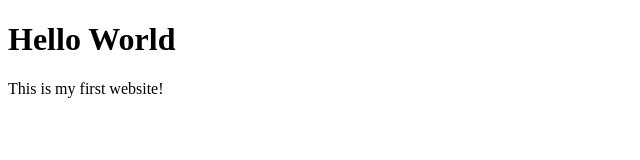
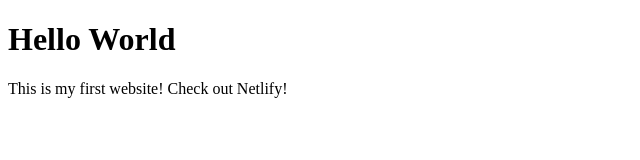
Before and after one commit to jacobkirn/codespaces-demo, a plain HTML site: page index.html in a window 1280 px wide. Shown: the whole page, without its empty margins (0-640 px from the left). Drawn offline with Linux system fonts and the light colour scheme.

Commit message:
Added content to index.html

```diff
--- a/index.html
+++ b/index.html
@@ -7,6 +7,6 @@
 </head>
 <body>
     <h1>Hello World</h1>
-    <p>This is my first website!</p>
+    <p>This is my first website! Check out Netlify!</p>
 </body>
 </html>
```
